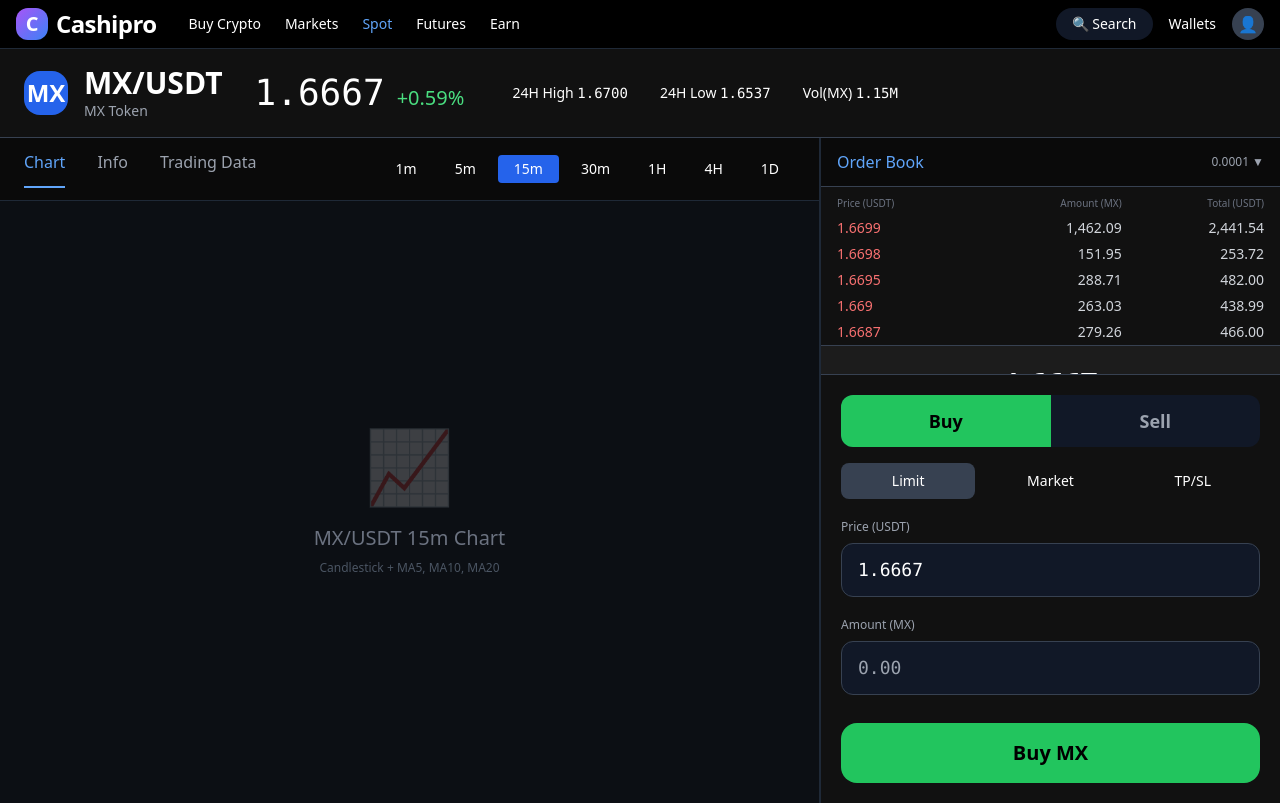
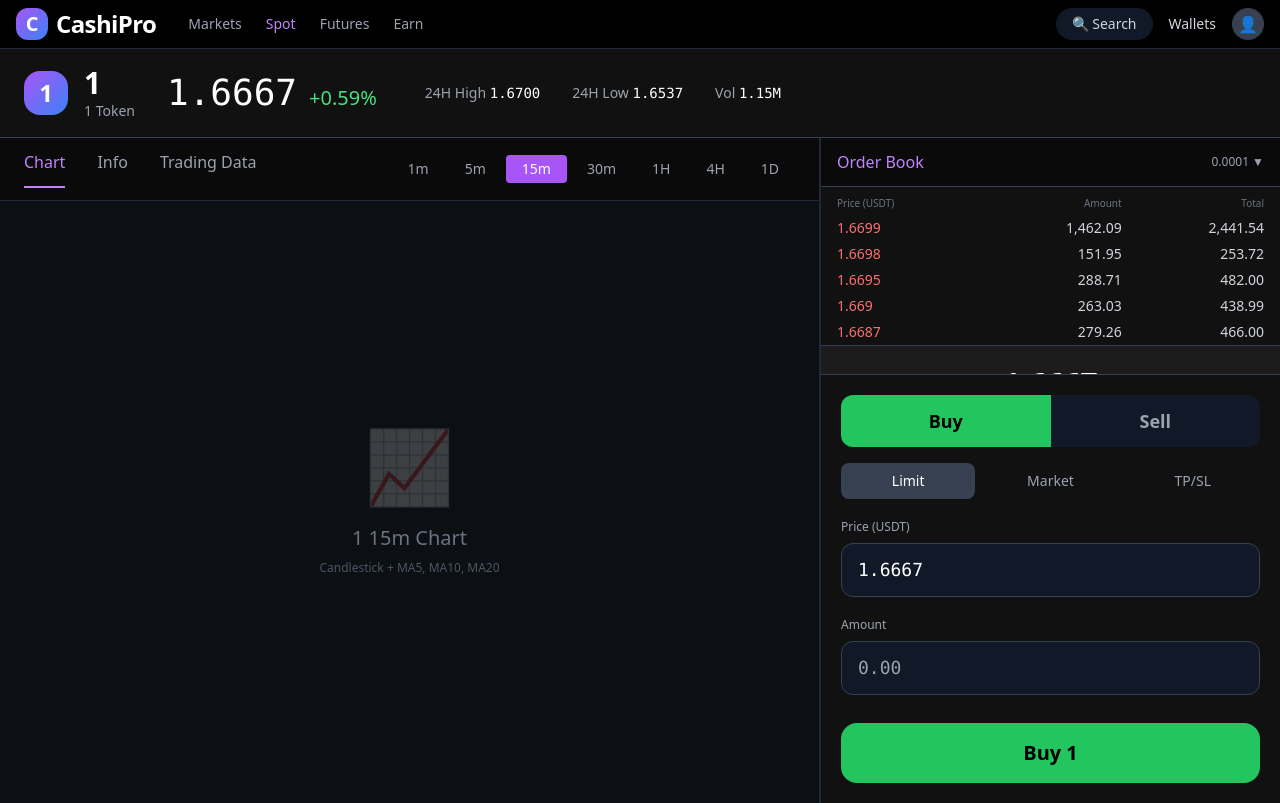
Before and after one commit to Cashipro/cashipro, a Next.js app in the folder apps/web/: page /trade/1 in a window 1280 px wide. Built offline with nearby package versions, Linux system fonts and the light colour scheme.

Commit message:
Refactor CashiproSpotTrading component structure

```diff
--- a/apps/web/src/app/trade/[pair]/page.tsx
+++ b/apps/web/src/app/trade/[pair]/page.tsx
@@ -1,96 +1,137 @@
-'use client';
+"use client";
 
-import React, { useState } from 'react';
+import React, { useState } from "react";
+import Link from "next/link";
+import { useParams } from "next/navigation";
 
 export default function CashiproSpotTrading() {
-  const [side, setSide] = useState<'buy' | 'sell'>('buy');
-  const [orderMode, setOrderMode] = useState<'limit' | 'market' | 'tpSl'>('limit');
+  const params = useParams();
+  const pair = (params.pair as string) || "BTCUSDT";
+  const displaySymbol = pair.replace("USDT", "");
+
+  const [side, setSide] = useState<"buy" | "sell">("buy");
+  const [orderMode, setOrderMode] = useState<"limit" | "market" | "tpSl">("limit");
+  const [activeTimeframe, setActiveTimeframe] = useState("15m");
+
+  const currentPrice = 1.6667;
+  const priceChange = 0.59;
+
+  const orderBookAsks = [
+    { price: 1.6699, amount: "1,462.09", total: "2,441.54" },
+    { price: 1.6698, amount: "151.95", total: "253.72" },
+    { price: 1.6695, amount: "288.71", total: "482.00" },
+    { price: 1.6690, amount: "263.03", total: "438.99" },
+    { price: 1.6687, amount: "279.26", total: "466.00" },
+  ];
+
+  const orderBookBids = [
+    { price: 1.6666, amount: "759.70", total: "1,266.04" },
+    { price: 1.6665, amount: "269.46", total: "449.00" },
+    { price: 1.6663, amount: "256.93", total: "427.99" },
+    { price: 1.6658, amount: "1,242.57", total: "2,069.25" },
+    { price: 1.6653, amount: "273.24", total: "454.99" },
+  ];
+
+  const timeframes = ["1m", "5m", "15m", "30m", "1H", "4H", "1D"];
 
   return (
     <div className="min-h-screen bg-[#0A0A0A] text-white font-sans">
-      {/* Top Nav - Cashipro */}
+      {/* Top Nav - CashiPro */}
       <div className="bg-black border-b border-gray-800 px-4 py-2 flex items-center justify-between">
         <div className="flex items-center gap-8">
-          <div className="flex items-center gap-2">
+          <Link href="/" className="flex items-center gap-2">
             <div className="w-8 h-8 bg-gradient-to-br from-purple-500 to-blue-500 rounded-xl flex items-center justify-center text-xl font-bold">C</div>
-            <span className="font-bold text-2xl tracking-tight">Cashipro</span>
-          </div>
+            <span className="font-bold text-2xl tracking-tight text-white">CashiPro</span>
+          </Link>
 
-          <nav className="flex items-center gap-6 text-sm">
-            <span>Buy Crypto</span>
-            <span>Markets</span>
-            <span className="text-blue-400">Spot</span>
-            <span>Futures</span>
-            <span>Earn</span>
+          <nav className="hidden md:flex items-center gap-6 text-sm">
+            <Link href="/markets" className="text-gray-400 hover:text-purple-400">Markets</Link>
+            <Link href="/trade/BTCUSDT" className="text-purple-400">Spot</Link>
+            <Link href="/futures" className="text-gray-400 hover:text-purple-400">Futures</Link>
+            <Link href="/earn" className="text-gray-400 hover:text-purple-400">Earn</Link>
           </nav>
         </div>
 
         <div className="flex items-center gap-4">
-          <div className="bg-gray-900 px-4 py-1.5 rounded-full text-sm">🔍 Search</div>
-          <div className="text-sm">Wallets</div>
-          <div className="w-8 h-8 rounded-full bg-gray-700 flex items-center justify-center cursor-pointer">👤</div>
+          <div className="hidden md:flex bg-gray-900 px-4 py-1.5 rounded-full text-sm text-gray-300">🔍 Search</div>
+          <Link href="/login" className="text-sm text-gray-300 hover:text-white hidden md:block">Wallets</Link>
+          <Link href="/login">
+            <div className="w-8 h-8 rounded-full bg-gray-700 flex items-center justify-center cursor-pointer hover:bg-gray-600">👤</div>
+          </Link>
+          <button className="md:hidden text-2xl text-white">☰</button>
         </div>
       </div>
 
       {/* Pair Header */}
-      <div className="bg-[#111] border-b border-gray-700 px-6 py-4 flex items-center gap-8">
+      <div className="bg-[#111] border-b border-gray-700 px-6 py-4 flex flex-wrap items-center gap-6 md:gap-8">
         <div className="flex items-center gap-4">
-          <div className="w-11 h-11 bg-blue-600 rounded-2xl flex items-center justify-center text-2xl font-bold">MX</div>
+          <div className="w-11 h-11 bg-gradient-to-br from-purple-500 to-blue-500 rounded-2xl flex items-center justify-center text-2xl font-bold text-white">
+            {displaySymbol.slice(0, 2)}
+          </div>
           <div>
-            <div className="text-3xl font-bold">MX/USDT</div>
-            <div className="text-sm text-gray-400">MX Token</div>
+            <div className="text-3xl font-bold text-white">{pair}</div>
+            <div className="text-sm text-gray-400">{displaySymbol} Token</div>
           </div>
         </div>
 
-        <div className="flex items-center gap-12 text-lg">
+        <div className="flex flex-wrap items-center gap-6 md:gap-12 text-lg">
           <div>
-            <span className="text-4xl font-mono">1.6667</span>
-            <span className="text-green-400 ml-3 text-xl">+0.59%</span>
+            <span className="text-4xl font-mono text-white">{currentPrice.toFixed(4)}</span>
+            <span className="text-green-400 ml-3 text-xl">+{priceChange}%</span>
           </div>
-          <div className="text-sm space-x-8">
-            <span>24H High <span className="font-mono text-white">1.6700</span></span>
-            <span>24H Low <span className="font-mono text-white">1.6537</span></span>
-            <span>Vol(MX) <span className="font-mono text-white">1.15M</span></span>
+          <div className="text-sm space-x-4 md:space-x-8">
+            <span className="text-gray-400">24H High <span className="font-mono text-white">1.6700</span></span>
+            <span className="text-gray-400">24H Low <span className="font-mono text-white">1.6537</span></span>
+            <span className="text-gray-400">Vol <span className="font-mono text-white">1.15M</span></span>
           </div>
         </div>
       </div>
 
-      <div className="flex h-[calc(100vh-135px)]">
+      {/* Main Layout */}
+      <div className="flex flex-col lg:flex-row h-[calc(100vh-135px)]">
         {/* Chart Area - Left Side */}
         <div className="flex-[2] flex flex-col border-r border-gray-800">
-          <div className="px-6 py-3 border-b border-gray-800 flex items-center justify-between">
-            <div className="flex gap-8">
-              <span className="text-blue-400 border-b-2 border-blue-400 pb-3">Chart</span>
+          <div className="px-6 py-3 border-b border-gray-800 flex flex-wrap items-center justify-between gap-2">
+            <div className="flex gap-4 md:gap-8">
+              <span className="text-purple-400 border-b-2 border-purple-400 pb-3">Chart</span>
               <span className="text-gray-400">Info</span>
               <span className="text-gray-400">Trading Data</span>
             </div>
 
-            <div className="flex gap-1.5 text-sm">
-              {['1m','5m','15m','30m','1H','4H','1D'].map(t => (
-                <div key={t} className={`px-4 py-1 rounded cursor-pointer hover:bg-gray-800 ${t === '15m' ? 'bg-blue-600' : ''}`}>
+            <div className="flex flex-wrap gap-1 text-sm">
+              {timeframes.map((t) => (
+                <button
+                  key={t}
+                  onClick={() => setActiveTimeframe(t)}
+                  className={`px-3 md:px-4 py-1 rounded cursor-pointer text-xs md:text-sm ${
+                    activeTimeframe === t
+                      ? "bg-purple-500 text-white"
+                      : "hover:bg-gray-800 text-gray-400"
+                  }`}
+                >
                   {t}
-                </div>
+                </button>
               ))}
             </div>
           </div>
 
           {/* Chart Placeholder */}
-          <div className="flex-1 bg-[#0C0F14] relative flex items-center justify-center">
+          <div className="flex-1 bg-[#0C0F14] relative flex items-center justify-center min-h-[200px]">
             <div className="text-center">
               <div className="text-7xl mb-6 opacity-20">📈</div>
-              <p className="text-gray-500 text-xl">MX/USDT 15m Chart</p>
+              <p className="text-gray-500 text-xl">{pair} {activeTimeframe} Chart</p>
               <p className="text-xs text-gray-600 mt-2">Candlestick + MA5, MA10, MA20</p>
             </div>
           </div>
         </div>
 
-        {/* RIGHT SIDE - FIXED & IMPROVED */}
-        <div className="w-[460px] flex flex-col bg-[#0A0A0A] border-l border-gray-800">
+        {/* RIGHT SIDE - Order Book + Trade Panel */}
+        <div className="w-full lg:w-[460px] flex flex-col bg-[#0A0A0A] border-l border-gray-800">
 
           {/* Order Book */}
           <div className="flex-1 overflow-hidden flex flex-col">
             <div className="px-4 py-3 border-b border-gray-700 flex items-center">
-              <div className="text-blue-400 font-medium">Order Book</div>
+              <div className="text-purple-400 font-medium">Order Book</div>
               <div className="ml-auto text-xs text-gray-400">0.0001 ▼</div>
             </div>
 
@@ -98,87 +139,99 @@ export default function CashiproSpotTrading() {
             <div className="px-4 text-xs bg-[#111] pt-2">
               <div className="grid grid-cols-3 text-gray-500 mb-1 text-[10px]">
                 <div>Price (USDT)</div>
-                <div className="text-right">Amount (MX)</div>
-                <div className="text-right">Total (USDT)</div>
+                <div className="text-right">Amount</div>
+                <div className="text-right">Total</div>
               </div>
-              {[
-                [1.6699, "1,462.09", "2,441.54"],
-                [1.6698, "151.95", "253.72"],
-                [1.6695, "288.71", "482.00"],
-                [1.6690, "263.03", "438.99"],
-                [1.6687, "279.26", "466.00"]
-              ].map(([price, amt, total], i) => (
+              {orderBookAsks.map((item, i) => (
                 <div key={i} className="grid grid-cols-3 py-[3px] text-sm hover:bg-red-500/10 text-red-400">
-                  <div>{price}</div>
-                  <div className="text-right text-gray-300">{amt}</div>
-                  <div className="text-right text-gray-300">{total}</div>
+                  <div>{item.price}</div>
+                  <div className="text-right text-gray-300">{item.amount}</div>
+                  <div className="text-right text-gray-300">{item.total}</div>
                 </div>
               ))}
             </div>
 
             {/* Current Price */}
             <div className="bg-[#1C1C1C] py-5 text-center border-y border-gray-700">
-              <div className="text-3xl font-bold">1.6667</div>
+              <div className="text-3xl font-bold text-white">{currentPrice.toFixed(4)}</div>
               <div className="text-green-400 text-sm">↑ $1.66</div>
             </div>
 
             {/* Bids (Buy) */}
             <div className="px-4 text-xs flex-1 overflow-auto">
-              {[
-                [1.6666, "759.70", "1,266.04"],
-                [1.6665, "269.46", "449.00"],
-                [1.6663, "256.93", "427.99"],
-                [1.6658, "1,242.57", "2,069.25"],
-                [1.6653, "273.24", "454.99"]
-              ].map(([price, amt, total], i) => (
+              {orderBookBids.map((item, i) => (
                 <div key={i} className="grid grid-cols-3 py-[3px] text-sm hover:bg-green-500/10 text-green-400">
-                  <div>{price}</div>
-                  <div className="text-right text-gray-300">{amt}</div>
-                  <div className="text-right text-gray-300">{total}</div>
+                  <div>{item.price}</div>
+                  <div className="text-right text-gray-300">{item.amount}</div>
+                  <div className="text-right text-gray-300">{item.total}</div>
                 </div>
               ))}
             </div>
           </div>
 
           {/* Trading Panel */}
-          <div className="border-t border-gray-700 bg-[#111] p-5">
+          <div className="border-t border-gray-700 bg-[#111] p-4 md:p-5">
             <div className="flex rounded-xl overflow-hidden mb-4 bg-gray-900">
               <button
-                onClick={() => setSide('buy')}
-                className={`flex-1 py-3 text-lg font-bold ${side === 'buy' ? 'bg-green-500 text-black' : 'text-gray-400'}`}
+                onClick={() => setSide("buy")}
+                className={`flex-1 py-3 text-lg font-bold ${
+                  side === "buy" ? "bg-green-500 text-black" : "text-gray-400"
+                }`}
               >
                 Buy
               </button>
               <button
-                onClick={() => setSide('sell')}
-                className={`flex-1 py-3 text-lg font-bold ${side === 'sell' ? 'bg-red-500 text-white' : 'text-gray-400'}`}
+                onClick={() => setSide("sell")}
+                className={`flex-1 py-3 text-lg font-bold ${
+                  side === "sell" ? "bg-red-500 text-white" : "text-gray-400"
+                }`}
               >
                 Sell
               </button>
             </div>
 
             <div className="flex gap-2 mb-5 text-sm">
-              <button onClick={() => setOrderMode('limit')} className={`flex-1 py-2 rounded-lg ${orderMode === 'limit' ? 'bg-gray-700' : ''}`}>Limit</button>
-              <button onClick={() => setOrderMode('market')} className={`flex-1 py-2 rounded-lg ${orderMode === 'market' ? 'bg-gray-700' : ''}`}>Market</button>
-              <button onClick={() => setOrderMode('tpSl')} className={`flex-1 py-2 rounded-lg ${orderMode === 'tpSl' ? 'bg-gray-700' : ''}`}>TP/SL</button>
+              {["limit", "market", "tpSl"].map((mode) => (
+                <button
+                  key={mode}
+                  onClick={() => setOrderMode(mode as any)}
+                  className={`flex-1 py-2 rounded-lg transition ${
+                    orderMode === mode ? "bg-gray-700 text-white" : "text-gray-400 hover:bg-gray-800"
+                  }`}
+                >
+                  {mode === "tpSl" ? "TP/SL" : mode.charAt(0).toUpperCase() + mode.slice(1)}
+                </button>
+              ))}
             </div>
 
             <div className="space-y-5">
               <div>
                 <div className="text-xs text-gray-400 mb-2">Price (USDT)</div>
-                <input type="text" defaultValue="1.6667" className="w-full bg-gray-900 border border-gray-700 rounded-xl px-4 py-3 font-mono text-lg" />
+                <input
+                  type="text"
+                  defaultValue={currentPrice.toFixed(4)}
+                  className="w-full bg-gray-900 border border-gray-700 rounded-xl px-4 py-3 font-mono text-lg text-white focus:outline-none focus:border-purple-500"
+                />
               </div>
 
               <div>
-                <div className="text-xs text-gray-400 mb-2">Amount (MX)</div>
-                <input type="text" placeholder="0.00" className="w-full bg-gray-900 border border-gray-700 rounded-xl px-4 py-3 font-mono text-lg" />
+                <div className="text-xs text-gray-400 mb-2">Amount</div>
+                <input
+                  type="text"
+                  placeholder="0.00"
+                  className="w-full bg-gray-900 border border-gray-700 rounded-xl px-4 py-3 font-mono text-lg text-white focus:outline-none focus:border-purple-500"
+                />
               </div>
 
               <div className="pt-2">
                 <button
-                  className={`w-full py-4 rounded-2xl text-xl font-bold transition-all ${side === 'buy' ? 'bg-green-500 hover:bg-green-600 text-black' : 'bg-red-500 hover:bg-red-600'}`}
+                  className={`w-full py-4 rounded-2xl text-xl font-bold transition-all ${
+                    side === "buy"
+                      ? "bg-green-500 hover:bg-green-600 text-black"
+                      : "bg-red-500 hover:bg-red-600 text-white"
+                  }`}
                 >
-                  {side === 'buy' ? 'Buy MX' : 'Sell MX'}
+                  {side === "buy" ? `Buy ${displaySymbol}` : `Sell ${displaySymbol}`}
                 </button>
               </div>
             </div>
```
